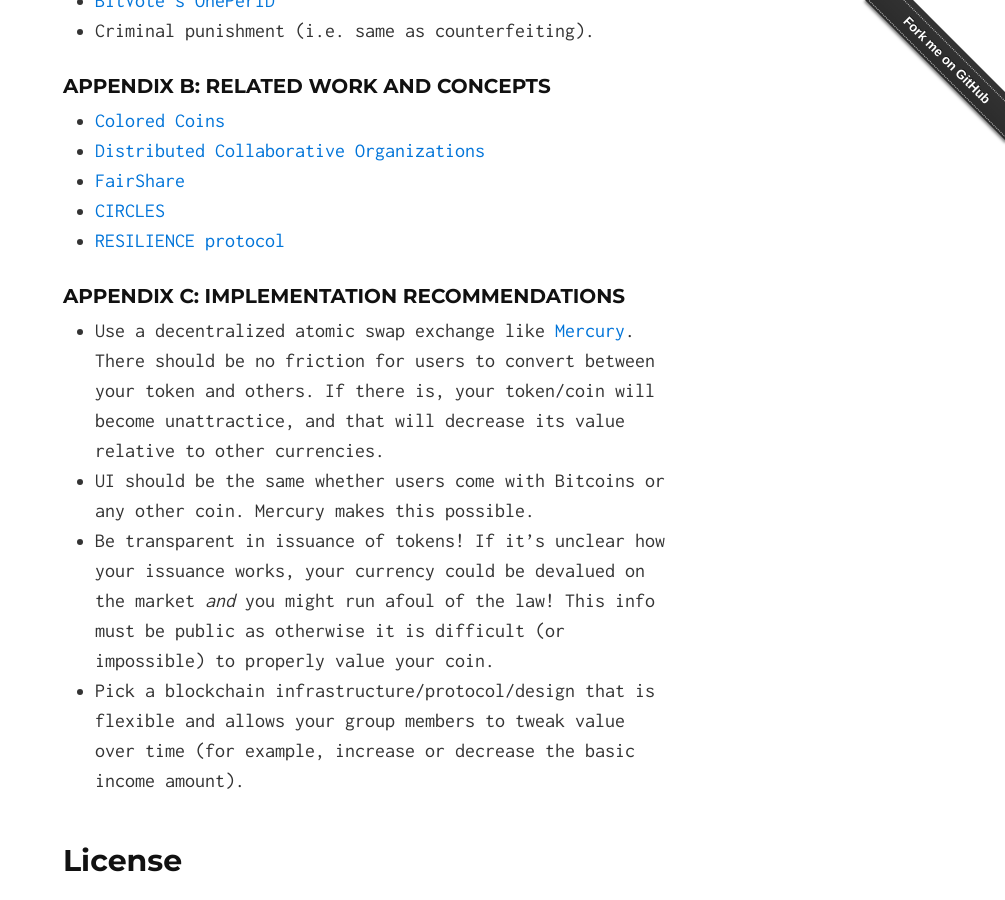
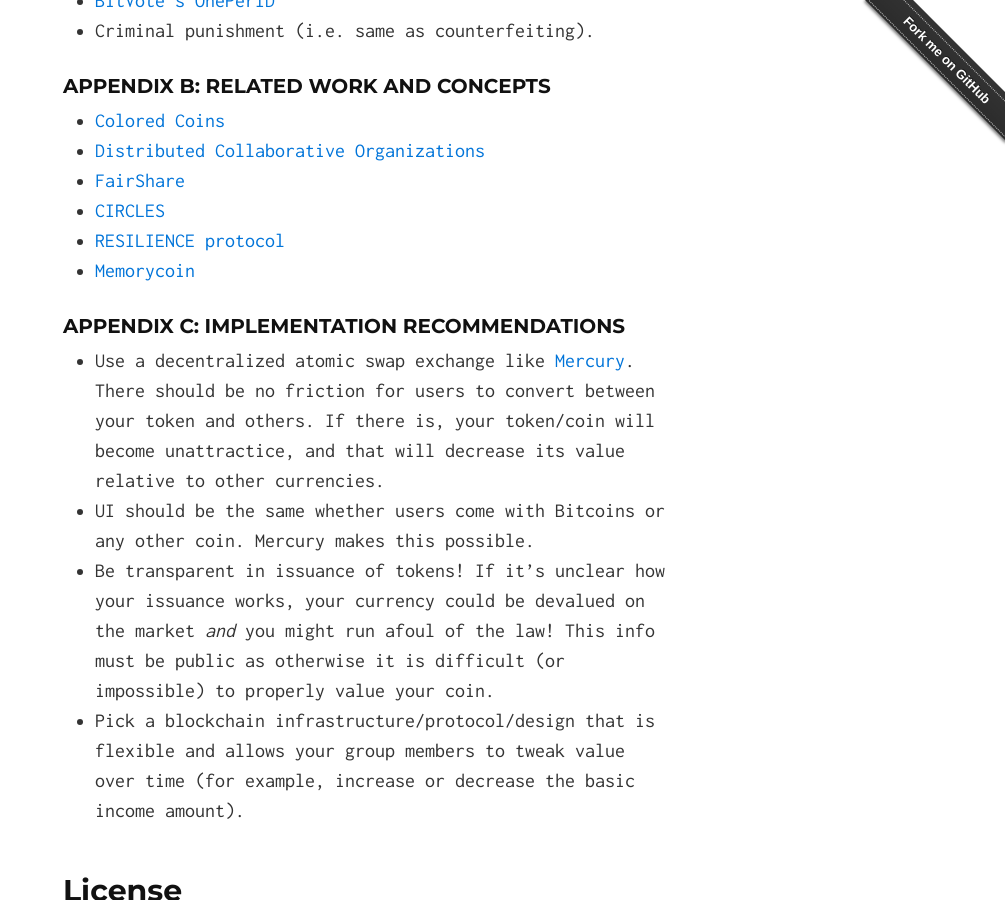
Before and after one commit to okTurtles/groupcurrency.org, a Jekyll site: the page built from index.md, in a window 1280 px wide and 900 px high, scrolled down 5424 px. Shown: the whole window, without its empty margins (275-1280 px from the left). Built offline with Jekyll 4.4.1, drawn with Linux system fonts in a browser that asks for light colours; comment, search, counter and statistics services are not loaded.

Commit message:
Added Memorycoin to AppendixB

```diff
--- a/index.md
+++ b/index.md
@@ -165,6 +165,7 @@ It is when groups allow arbitrary membership that combating the Sybil attack bec
 - [FairShare](https://fair-share.github.io/#/about)
 - [CIRCLES](https://forum.ethereum.org/discussion/1598/basic-income-circles-reputation-market-based-approach-to-solve-the-identity-problem-sybil-attacs)
 - [RESILIENCE protocol](http://www.resilience.me/sketch-resilience-protocol.html)
+- [Memorycoin](http://memorycoin.org/)
 
 <a name="AppendixC"></a>
 
```
